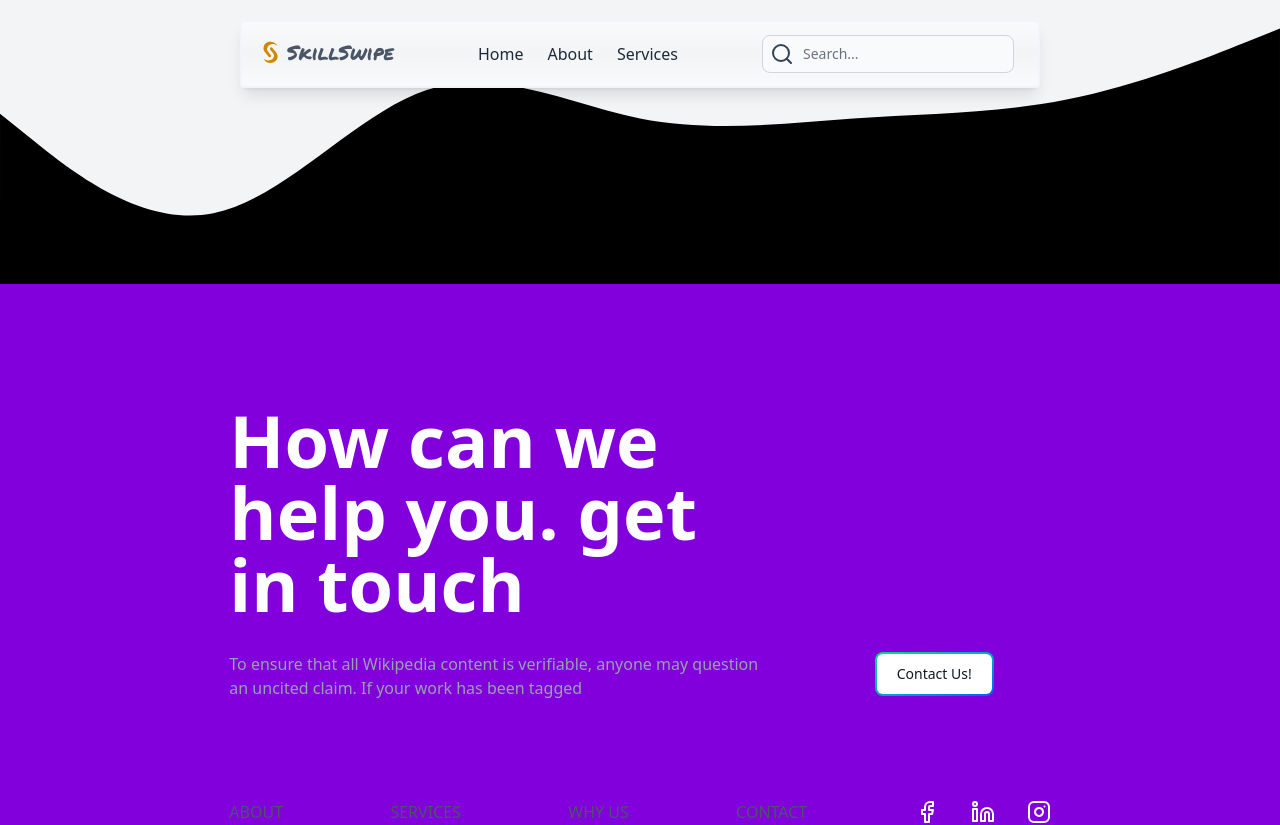
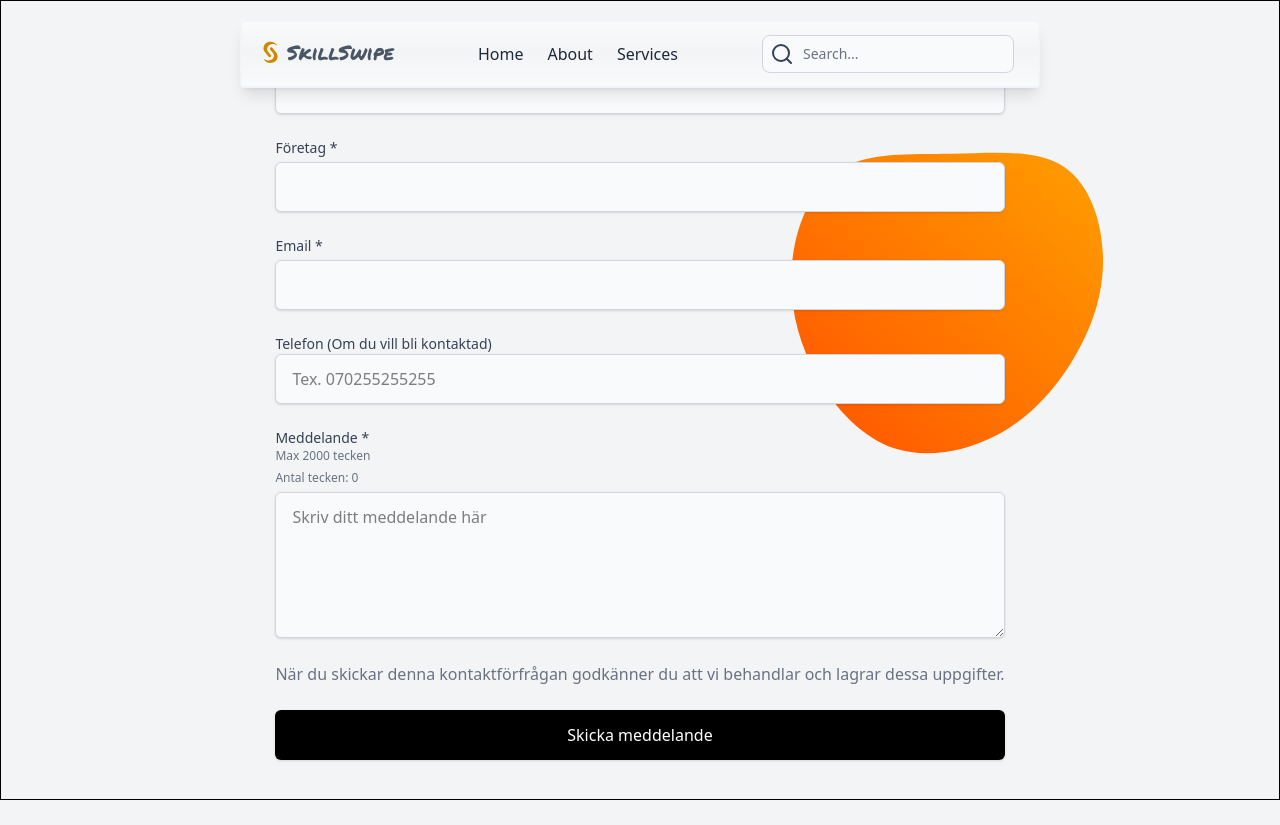
Before and after one commit to brownbeardeveloper/website-with-react-template, a React (Vite) app in the folder vite-project/: page /contact in a window 1280 px wide. Shown: the top 825 px of the page. Built offline with nearby package versions, Linux system fonts and the light colour scheme.

Commit message:
create contact-page & steal form tags from utvecklarakademin-site

```diff
--- a/vite-project/src/global.css
+++ b/vite-project/src/global.css
@@ -6,15 +6,18 @@
 }
 
 /* max z-index: 20 */
+#header {
+    z-index: 18;
+}
 
 main * {
     z-index: 2;
 }
 
-#header {
-    z-index: 18;
-}
-
 #blob-div {
     z-index: 1;
 }
+
+.strokeme {
+    text-shadow: -1px -1px 0 #000, 1px -1px 0 #000, -1px 1px 0 #000, 1px 1px 0 #000;
+}
--- a/vite-project/src/main.tsx
+++ b/vite-project/src/main.tsx
@@ -5,6 +5,7 @@ import HomePage from "./pages/HomePage.tsx";
 import SlugPage from "./pages/SlugPage.tsx";
 import "./global.css";
 import AboutPage from "./pages/AboutPage.tsx";
+import ContactPage from "./pages/ContactPage.tsx";
 
 
 const router = createBrowserRouter([
@@ -19,6 +20,10 @@ const router = createBrowserRouter([
       {
         path: "/about",
         element: <AboutPage />,
+      },
+      {
+        path: "/contact",
+        element: <ContactPage />
       },
       {
         path: "/:slug",
--- a/vite-project/src/pages/AboutPage.tsx
+++ b/vite-project/src/pages/AboutPage.tsx
@@ -4,7 +4,7 @@ export default function AboutPage() {
     return (
         <main className="border w-full h-screen max-w-screen-xl mx-auto flex flex-col items-center justify-center p-6 relative">
             <div className="bottom-20 left-10">
-                <h1 className="text-4xl md:text-8xl font-bold text-gray-800">About Us</h1>
+                <h1 className="text-4xl md:text-8xl font-bold text-gray-50 strokeme">About Us</h1>
                 <p className="my-5 text-md md:text-2xl max-w-2xl">
                     Welcome to our website! We are committed to providing high-quality
                     products and services to our customers. Our team works hard to ensure
@@ -16,9 +16,7 @@ export default function AboutPage() {
                 <BlobDivider className=" w-full h-32 md:h-100" />
             </div>
 
-            <div className="w-full flex flex-col p-4">
-                <h3>Hello, World!</h3>
-            </div>
+
 
         </main>
     );
--- /dev/null
+++ b/vite-project/src/pages/ContactPage.tsx
@@ -0,0 +1,117 @@
+import BlobDivider from "../assets/blob.svg?react";
+
+export default function ContactPage() {
+
+    const lbl = "block text-sm font-medium text-gray-700 dark:text-gray-200"
+    const inpt = "block w-full px-4 py-3 border rounded-md shadow-sm outline-none \
+        border-gray-300 bg-gray-50 dark:border-gray-300 dark:border-gray-200"
+
+    return (
+        <main className="border w-full h-screen max-w-screen-xl mx-auto flex flex-col items-center justify-center p-6 relative">
+            <div className="">
+                <form id="contact-form" noValidate className="grid grid-cols-1 gap-y-6 sm:grid-cols-2 sm:gap-x-8">
+                    <div className="sm:col-span-2">
+                        <label htmlFor="firstname" className={lbl}>
+                            Namn *
+                        </label>
+                        <div className="mt-1">
+                            <input
+                                id="firstname"
+                                name="firstname"
+                                type="text"
+                                autoComplete="given-name"
+                                className={inpt} />
+                        </div>
+                    </div>
+
+                    <div className="sm:col-span-2">
+                        <label htmlFor="company" className={lbl}>
+                            Företag *
+                        </label>
+                        <div className="mt-1">
+                            <input
+                                id="company"
+                                name="company"
+                                type="text"
+                                autoComplete="organization"
+                                className={inpt}
+                            />
+                        </div>
+                    </div>
+
+                    <div className="sm:col-span-2">
+                        <label htmlFor="email" className={lbl} >
+                            Email *
+                        </label>
+                        <div className="mt-1">
+                            <input
+                                id="email"
+                                name="email"
+                                type="email"
+                                autoComplete="email"
+                                className={inpt}
+                            />
+                        </div>
+                    </div>
+
+                    <div className="sm:col-span-2">
+                        <label htmlFor="phone" className={lbl}>
+                            Telefon (Om du vill bli kontaktad)
+                        </label>
+                        <input
+                            id="phone"
+                            name="phone"
+                            type="tel"
+                            inputMode="tel"
+                            autoComplete="tel"
+                            placeholder="Tex. 070255255255"
+                            className={inpt}
+                        />
+                    </div>
+
+                    <div className="sm:col-span-2">
+                        <label htmlFor="message" className={lbl}>
+                            Meddelande *
+                        </label>
+                        <span className="block text-xs text-gray-500 dark:text-gray-400">Max 2000 tecken</span>
+                        <span className="text-xs text-gray-500 dark:text-gray-400">Antal tecken: 0</span>
+                        <div className="mt-1">
+                            <textarea
+                                id="message"
+                                name="message"
+                                rows="5"
+                                className={inpt}
+                                placeholder="Skriv ditt meddelande här"
+                            />
+                        </div>
+                    </div>
+
+                    <div className="sm:col-span-2">
+                        <p className="text-base text-gray-500 dark:text-gray-200">
+                            När du skickar denna kontaktförfrågan godkänner du att vi behandlar och lagrar dessa uppgifter.
+                        </p>
+                    </div>
+
+                    <div className="sm:col-span-2">
+                        <button
+                            type="submit"
+                            className="inline-flex items-center justify-center w-full px-6 py-3 text-base font-medium
+                            text-white duration-300 scale-100 bg-black border border-transparent rounded-md
+                            shadow-sm outline-none hover:bg-gray-900 hover:scale-[1.03]"
+                        >
+                            Skicka meddelande
+                        </button>
+                    </div>
+                </form>
+
+            </div>
+
+            <div id="blob-div" className="absolute top-[12%] right-[10%]">
+                <BlobDivider className=" w-full h-32 md:h-100" />
+            </div>
+
+
+
+        </main>
+    );
+}
```
